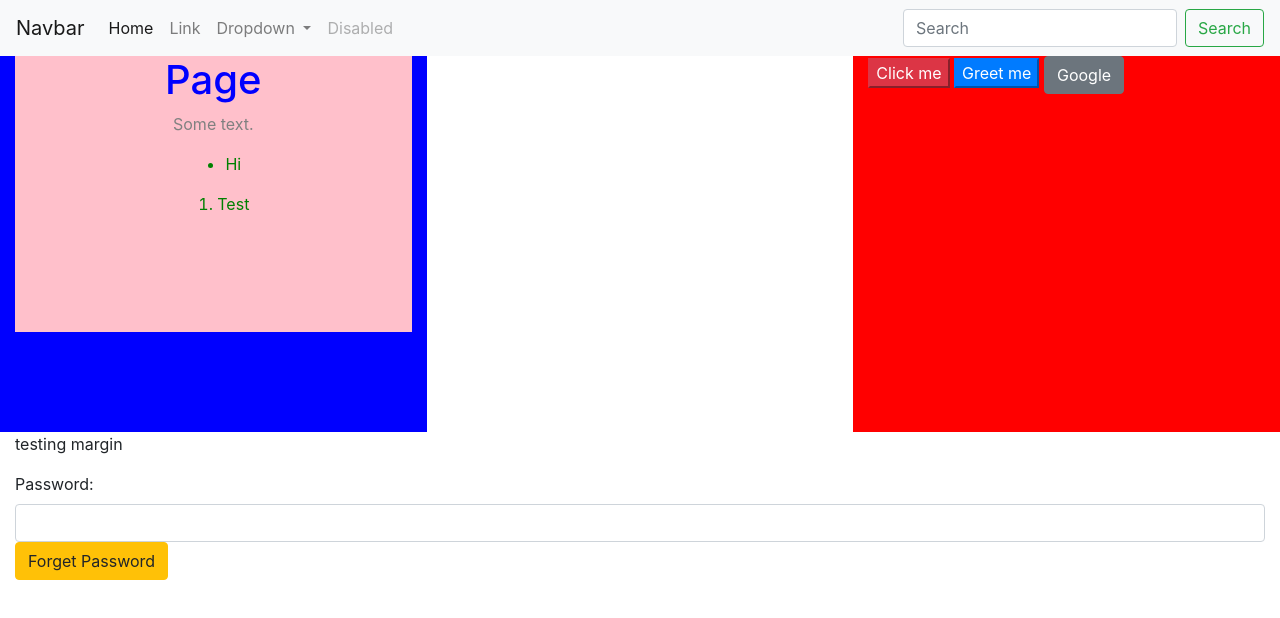
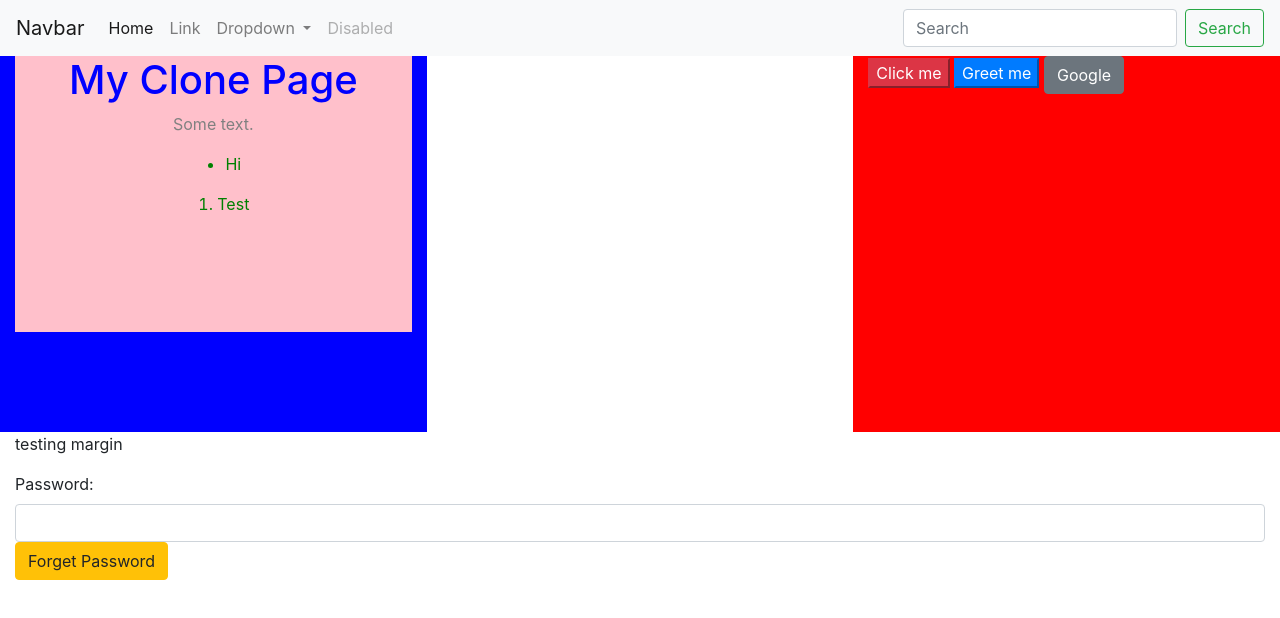
Before and after one commit to lpyinHK/first_project, a plain HTML site: page index.html in a window 1280 px wide. Drawn offline with nearby package versions, Linux system fonts and the light colour scheme.

Commit message:
changed to My Clone Page

```diff
--- a/index.html
+++ b/index.html
@@ -46,7 +46,7 @@
             <div class ="row">
                 <div class = "col-12 col-sm-4 style1">
                         <div id ="intro" class ="flex column space">
-                                <h1>Page</h1>
+                                <h1>My Clone Page</h1>
                                 <p>
                                     Some text.
                                 </p>
```
